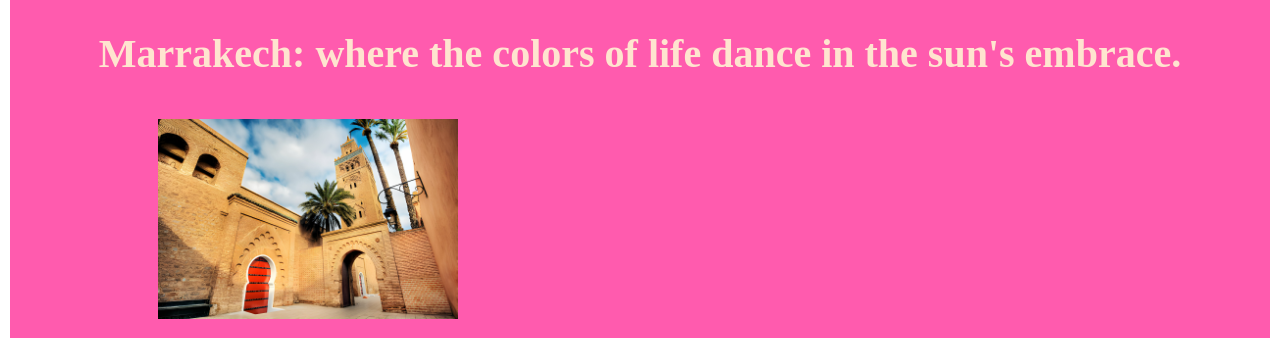
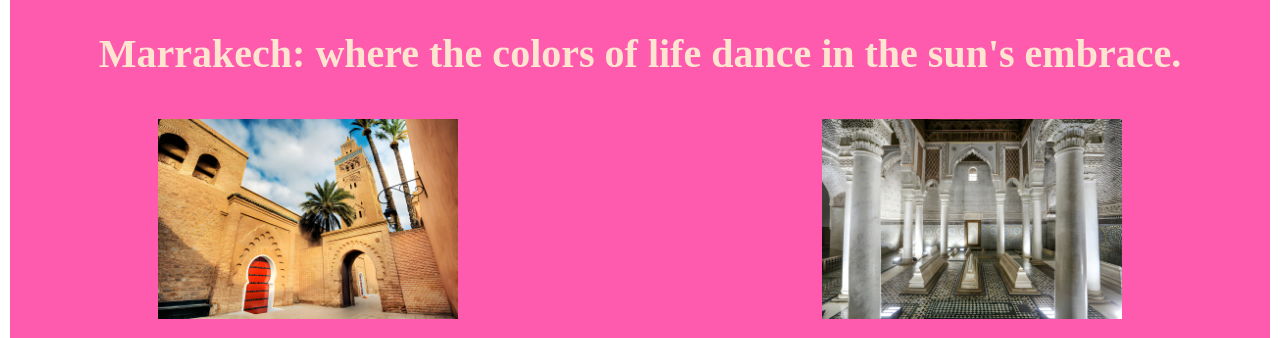
Before and after one commit to Achrafdafali/marrakech, a plain HTML site: page index.html in a window 1280 px wide. Shown: the part 354-692 px from the top of the page. Drawn offline with Linux system fonts and the light colour scheme.

Commit message:
Update style.css

```diff
--- a/style.css
+++ b/style.css
@@ -23,11 +23,11 @@ header h1 {
     text-align: center;
 }
 
-.cards .card .left {
+.cards .left {
     float: left;
 }
 
-.cards .card .right {
+.cards .right {
     float: right;
 }
 
```
